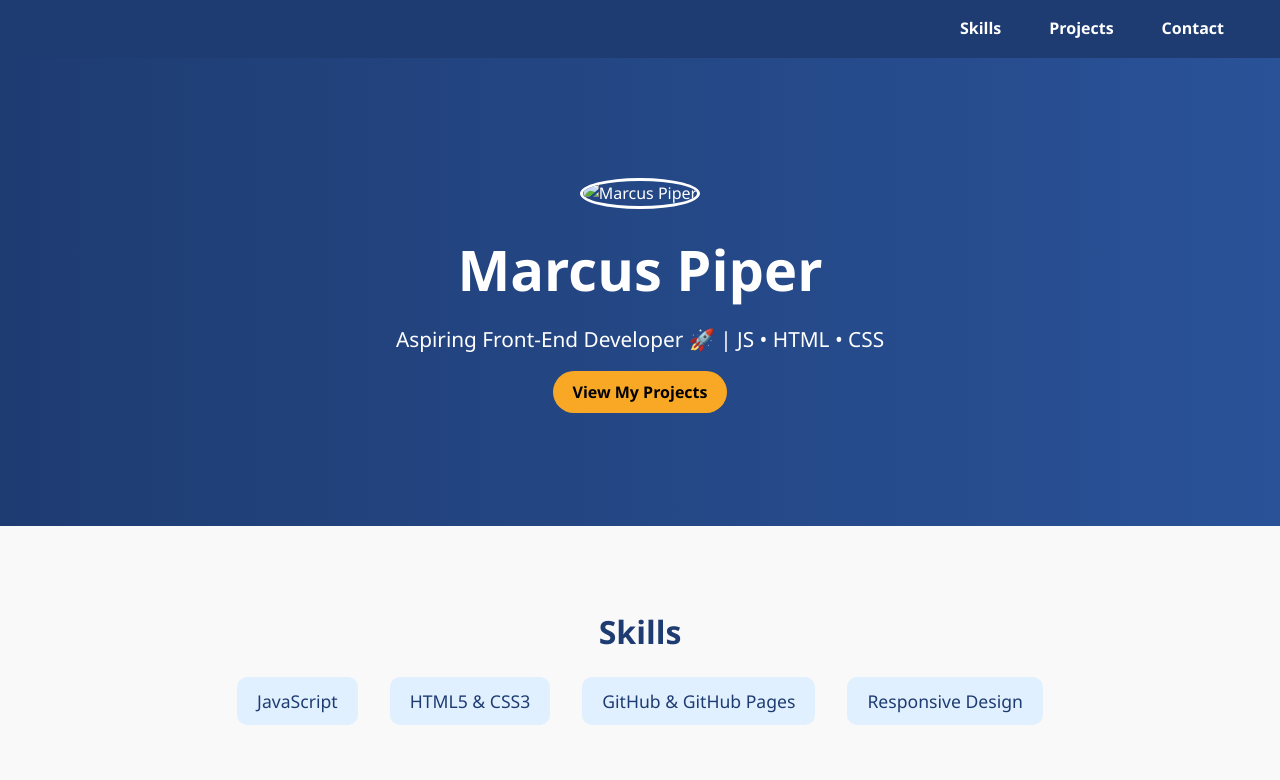
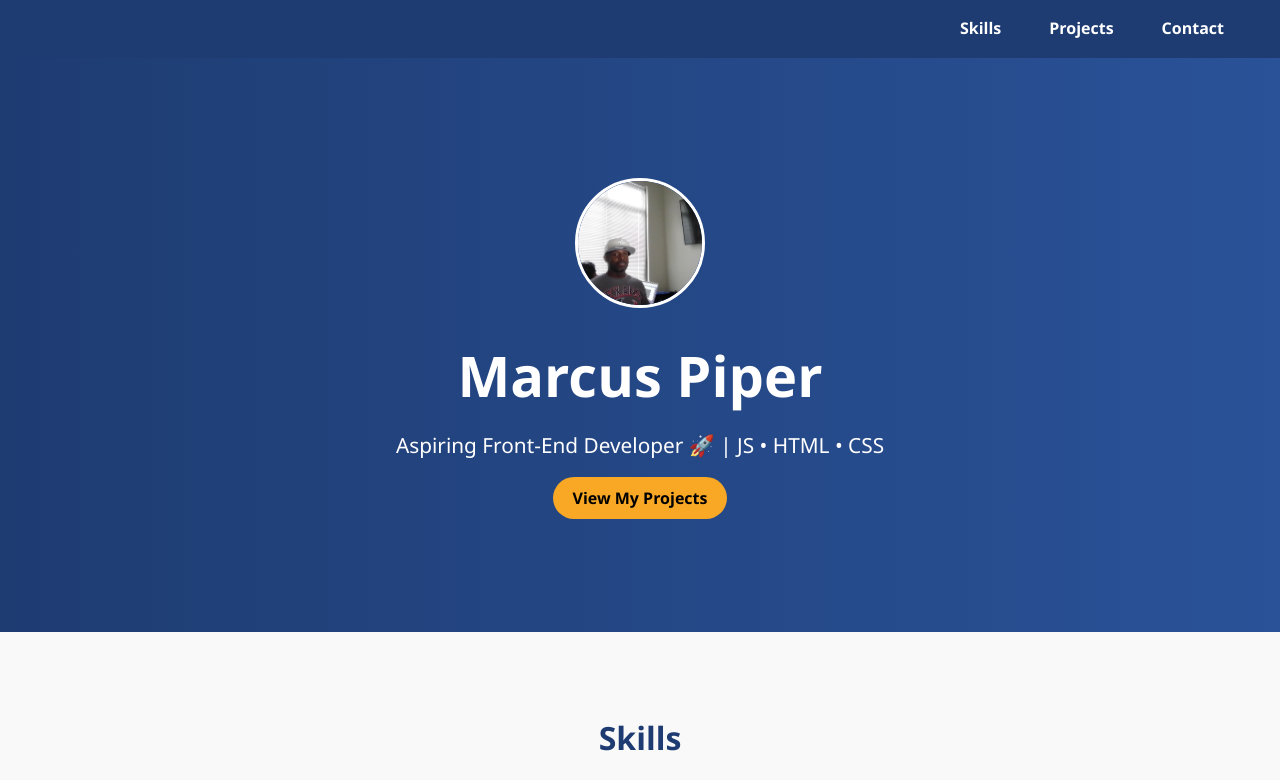
Before and after one commit to MarcusPiperAllen/marcus-piper-site, a plain HTML site: page index.html in a window 1280 px wide. Shown: the top 780 px of the page. Drawn offline with Linux system fonts and the light colour scheme; a web font is replaced by a local one.

Commit message:
Updated profile picture

```diff
--- a/index.html
+++ b/index.html
@@ -18,7 +18,7 @@
 
 <header class="hero">
   <div class="hero__content">
-    <img src="your-profile.jpg" alt="Marcus Piper" class="hero__avatar" />
+    <img src="marcus.jpg" alt="Marcus Piper" class="hero__avatar" />
     <h1 class="hero__name animate-title">Marcus Piper</h1>
     <p class="hero__intro">Aspiring Front-End Developer 🚀 | JS • HTML • CSS</p>
     <a href="#projects" class="cta-btn">View My Projects</a>
```
Also changed, not shown: marcus.jpg (added), 1 other file.
